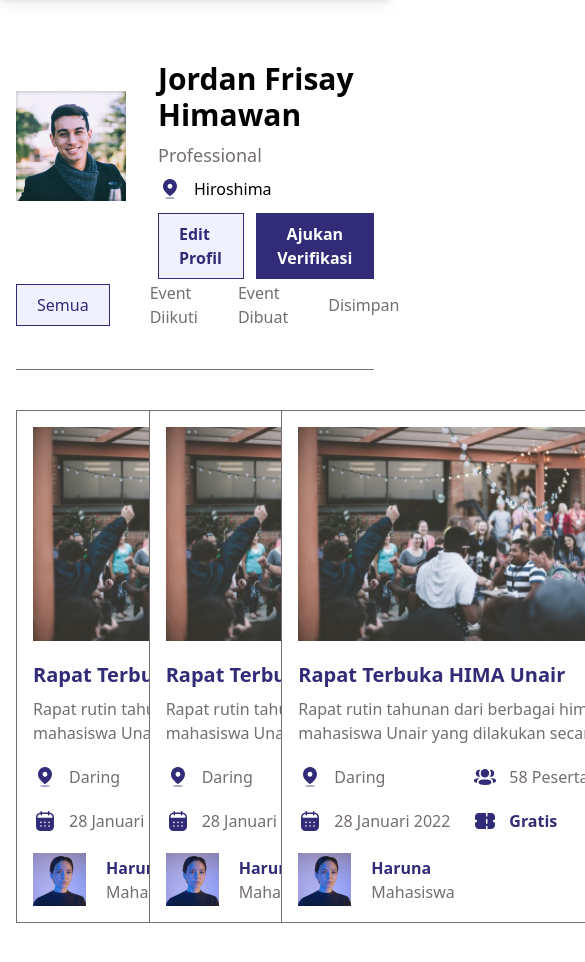
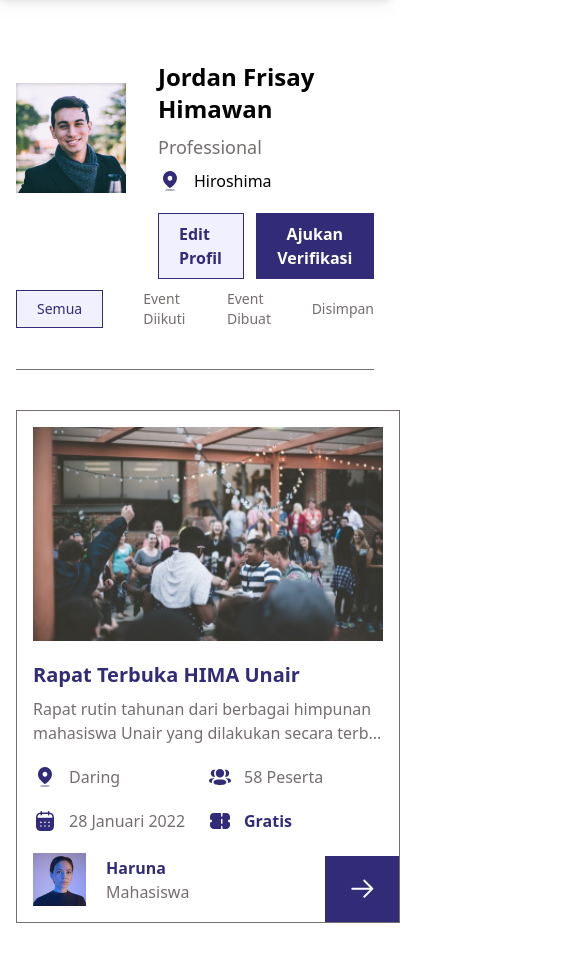
Before and after one commit to muhBilal/HeyEvents, a website: page public/profile.html in a window 390 px wide. Shown: the part 107-1069 px from the top of the page, 585 px wide, since content can reach past the window. Drawn offline with nearby package versions, Linux system fonts and the light colour scheme.

Commit message:
responsive profile page

```diff
--- a/public/profile.html
+++ b/public/profile.html
@@ -91,30 +91,30 @@
     <!--End Navigation -->
 
     <main class="py-16  max-w-screen-xl mx-auto px-4 md:px-6">
-        <section class="mx-auto flex justify-center gap-x-8 items-end relative">
+        <section class="mx-auto flex md:justify-center gap-x-8 items-end relative">
             <img src="./img/4.jpg" width="110" height="110">
             <div>
-                <h3 class="text-black font-bold text-3xl">Jordan Frisay Himawan</h3>
+                <h3 class="text-black font-bold md:text-3xl text-2xl">Jordan Frisay Himawan</h3>
                 <p class="text-grey text-lg mt-2">Professional</p>
                 <div class="flex justify-start mt-2">
                     <img src="./img/ic_location.svg" class="mr-3">
                     <p>Hiroshima</p>
                 </div>
-                <div class="flex absolute mt-3">
+                <div class="flex absolute md:mt-3 mt-5 justify-self-center ">
                     <a href="edit_profile.html" class="btn-secondary mr-3">Edit Profil</a>
                     <button class="btn-primary">Ajukan Verifikasi</button>
                 </div>
             </div>
         </section>
 
-        <section class="flex items-center gap-x-10 mt-20 border-b-1 border-grey pb-10 mb-10">
+        <section class="flex items-center gap-x-10 md:mt-20 mt-24 border-b-1 border-grey pb-10 mb-10 text-sm md:text-base">
             <a class="link-secondary">Semua</a>
             <a class="text-grey cursor-pointer">Event Diikuti</a>
             <a class="text-grey cursor-pointer">Event Dibuat</a>
             <a class="text-grey cursor-pointer">Disimpan</a>
         </section>
 
-        <section class="grid grid-cols-3 gap-10">
+        <section class="grid md:grid-cols-3 gap-10 justify-items-center align-middle">
              <!-- Card -->
              <div class="card">
                 <div class="mb-5">
```
Also changed, not shown: public/edit_profile.html (+1 -1 lines), public/css/tailwind.css.
